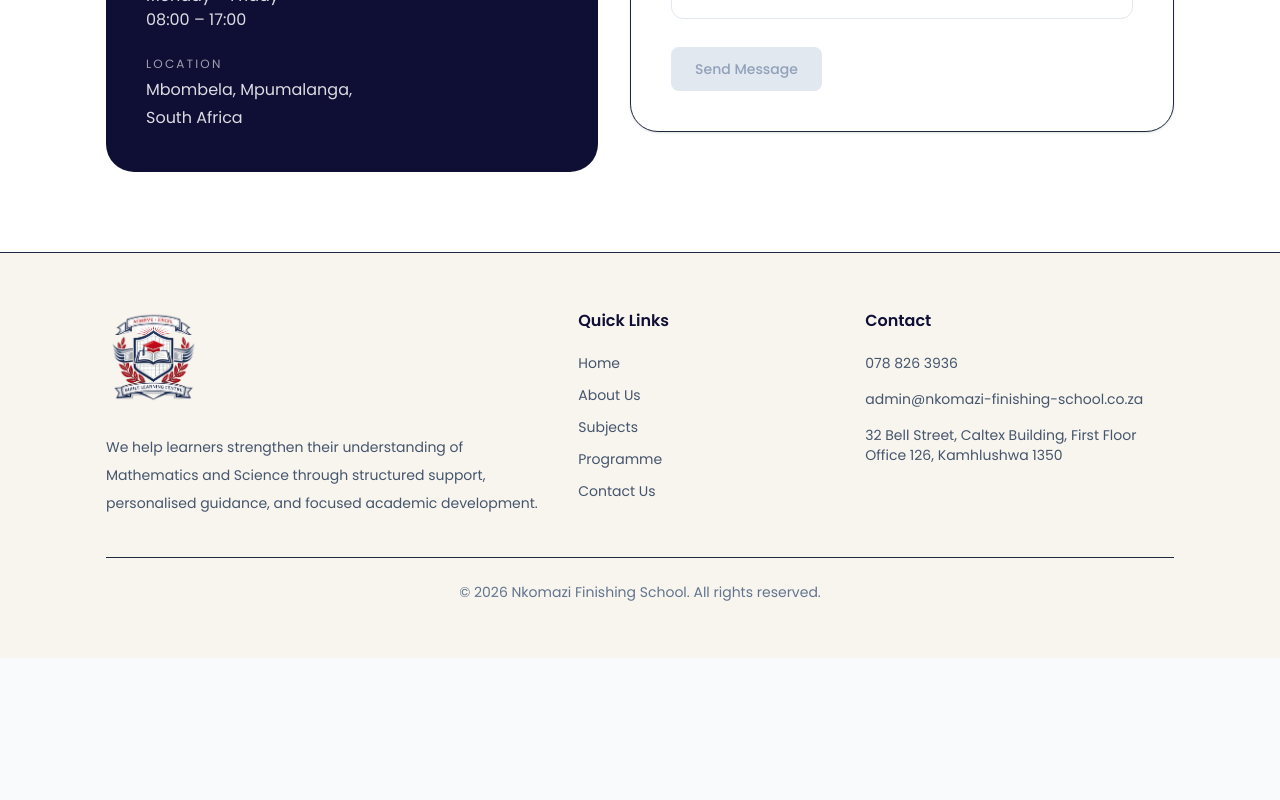
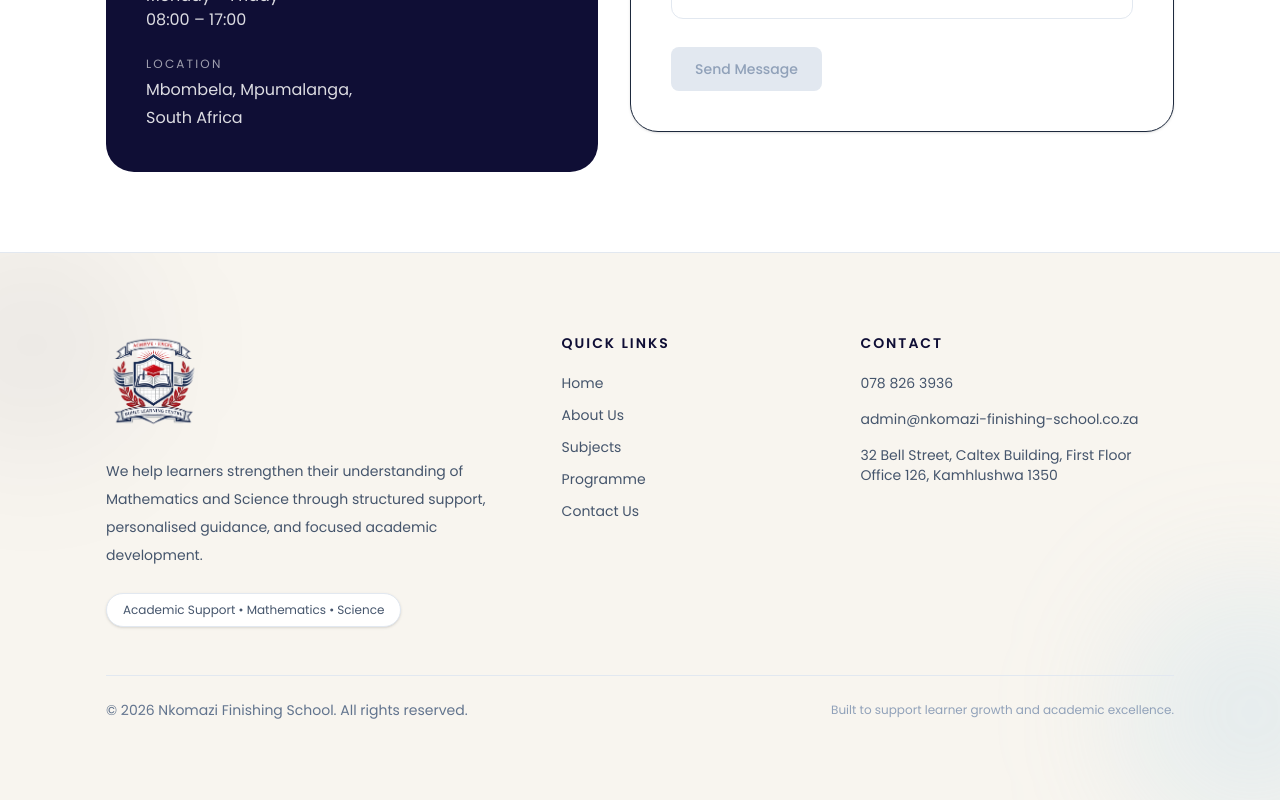
Before and after one commit to IsmaelDlamini/buhle, a React (Vite) app: page /contact in a window 1280 px wide. Shown: the part 920-1720 px from the top of the page. Before the commit the page ends 1578 px from the top, so only its background shows below. Built offline with nearby package versions, Linux system fonts and the light colour scheme; a web font is replaced by a local one.

Commit message:
refactor Footer component; enhance layout and styling for improved visual presentation and user engagement

```diff
--- a/src/components/Footer.jsx
+++ b/src/components/Footer.jsx
@@ -7,27 +7,39 @@ export default function Footer() {
     "https://www.google.com/maps/dir/-25.443947,30.9628904/emasa/@-25.4593794,30.9512708,14z/data=!3m1!4b1!4m9!4m8!1m1!4e1!1m5!1m1!1s0x1ee84bca7beb83cf:0x2522498576ddb2d3!2m2!1d30.9780883!2d-25.4730239?entry=ttu";
 
   return (
-    <footer className="bg-grey border-t border-border">
-      <div className="container mx-auto px-4 py-14">
-        <div className="grid gap-10 md:grid-cols-[1.4fr_0.8fr_1fr]">
+    <footer className="relative overflow-hidden border-t border-slate-200 bg-grey">
+      {/* soft background accents */}
+      <div className="absolute left-[-80px] top-[-20px] h-56 w-56 rounded-full bg-secondary/5 blur-3xl" />
+      <div className="absolute right-[-100px] bottom-[-40px] h-64 w-64 rounded-full bg-[#9DCAEB]/20 blur-3xl" />
+
+      <div className="container relative z-10 mx-auto px-4 py-16 md:py-20">
+        <div className="grid gap-12 md:grid-cols-[1.3fr_0.8fr_1fr]">
+          {/* Brand */}
           <div>
             <Link to="/" className="inline-block">
               <img
                 src={site_logo}
                 alt="Nkomazi Finishing School logo"
-                className="w-20 md:w-24 object-contain"
+                className="w-20 object-contain md:w-24"
               />
             </Link>
 
             <p className="mt-5 max-w-md font-poppins text-sm leading-7 text-slate-600">
-              We help learners strengthen their understanding of Mathematics
-              and Science through structured support, personalised guidance,
-              and focused academic development.
+              We help learners strengthen their understanding of Mathematics and
+              Science through structured support, personalised guidance, and
+              focused academic development.
             </p>
+
+            <div className="mt-6 inline-flex rounded-full border border-slate-200 bg-white px-4 py-2 shadow-sm">
+              <span className="font-poppins text-xs text-slate-600">
+                Academic Support • Mathematics • Science
+              </span>
+            </div>
           </div>
 
+          {/* Quick Links */}
           <div>
-            <h3 className="font-poppins text-base font-semibold text-secondary">
+            <h3 className="font-poppins text-sm font-semibold uppercase tracking-[0.14em] text-secondary">
               Quick Links
             </h3>
 
@@ -60,25 +72,31 @@ export default function Footer() {
             </ul>
           </div>
 
+          {/* Contact */}
           <div>
-            <h3 className="font-poppins text-base font-semibold text-secondary">
+            <h3 className="font-poppins text-sm font-semibold uppercase tracking-[0.14em] text-secondary">
               Contact
             </h3>
 
             <ul className="mt-5 space-y-4 font-poppins text-sm text-slate-600">
               <li>
-                <a href="tel:+27788263936" className="transition hover:text-secondary">
+                <a
+                  href="tel:+27788263936"
+                  className="transition hover:text-secondary"
+                >
                   078 826 3936
                 </a>
               </li>
+
               <li>
                 <a
                   href="mailto:admin@nkomazi-finishing-school.co.za"
-                  className="transition hover:text-secondary"
+                  className="break-words transition hover:text-secondary"
                 >
                   admin@nkomazi-finishing-school.co.za
                 </a>
               </li>
+
               <li>
                 <a
                   href={directionLink}
@@ -94,10 +112,16 @@ export default function Footer() {
           </div>
         </div>
 
-        <div className="mt-10 border-t border-border pt-6">
-          <p className="text-center font-poppins text-sm text-slate-500">
-            © 2026 Nkomazi Finishing School. All rights reserved.
-          </p>
+        <div className="mt-12 border-t border-slate-200 pt-6">
+          <div className="flex flex-col items-center justify-between gap-3 text-center md:flex-row md:text-left">
+            <p className="font-poppins text-sm text-slate-500">
+              © 2026 Nkomazi Finishing School. All rights reserved.
+            </p>
+
+            <p className="font-poppins text-xs text-slate-400">
+              Built to support learner growth and academic excellence.
+            </p>
+          </div>
         </div>
       </div>
     </footer>
```
